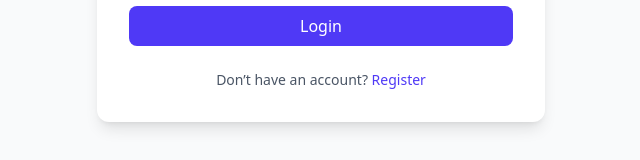
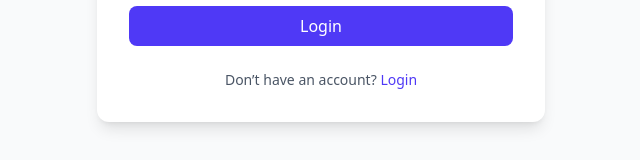
Before and after one commit to Bv-Vyas/Eventify, a React (Vite) app in the folder client/: page /login in a window 1280 px wide. Shown: the part 472-632 px from the top of the page, without its empty margins (319-959 px from the left). Built offline with nearby package versions, Linux system fonts and the light colour scheme; no server answers.

Commit message:
Admin logic fix

```diff
--- a/client/src/pages/Login.jsx
+++ b/client/src/pages/Login.jsx
@@ -2,6 +2,7 @@
 import API from "../api/axios";
 import { useNavigate } from "react-router-dom";
 import { toast } from "react-toastify";
+import { Link } from "react-router-dom";
 
 export default function Login() {
   const navigate = useNavigate();
@@ -81,9 +82,9 @@
 
         <p className="text-sm text-center text-gray-600 mt-6">
           Don’t have an account?{" "}
-          <a href="/register" className="text-indigo-600 font-medium">
-            Register
-          </a>
+          <Link to="/register" className="text-indigo-600 font-medium">
+            Login
+          </Link>
         </p>
       </div>
     </div>
--- a/client/src/pages/Register.jsx
+++ b/client/src/pages/Register.jsx
@@ -2,6 +2,7 @@
 import { useNavigate } from "react-router-dom";
 import API from "../api/axios";
 import { toast } from "react-toastify";
+import { Link } from "react-router-dom";
 
 export default function Register() {
   const navigate = useNavigate();
@@ -87,7 +88,6 @@
             >
               <option value="user">User</option>
               <option value="organizer">Organizer</option>
-              <option value="admin">Admin</option>
             </select>
           </div>
 
@@ -101,9 +101,9 @@
 
         <p className="text-sm text-center text-gray-600 mt-6">
           Already have an account?{" "}
-          <a href="/login" className="text-indigo-600 font-medium">
+          <Link to="/login" className="text-indigo-600 font-medium">
             Login
-          </a>
+          </Link>
         </p>
       </div>
     </div>
```
